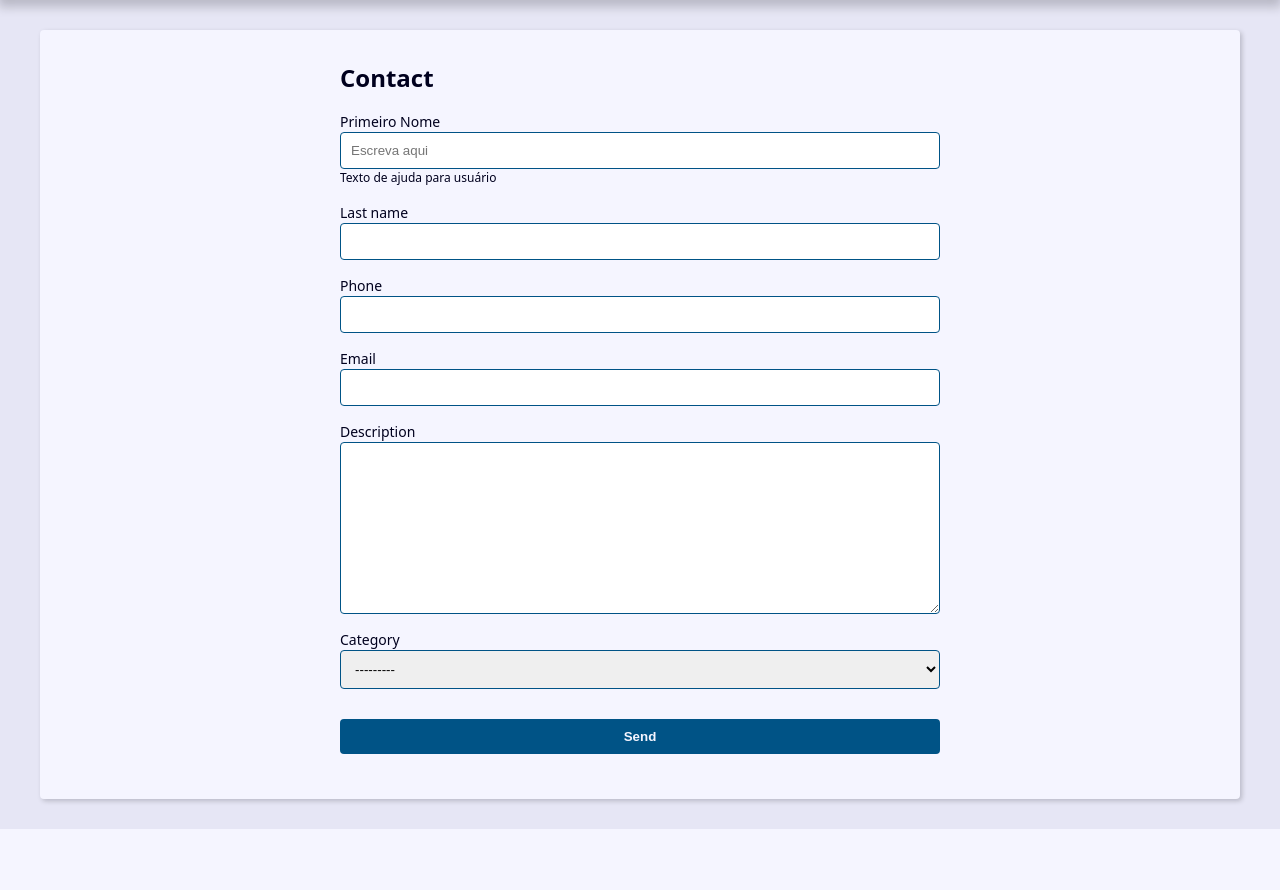
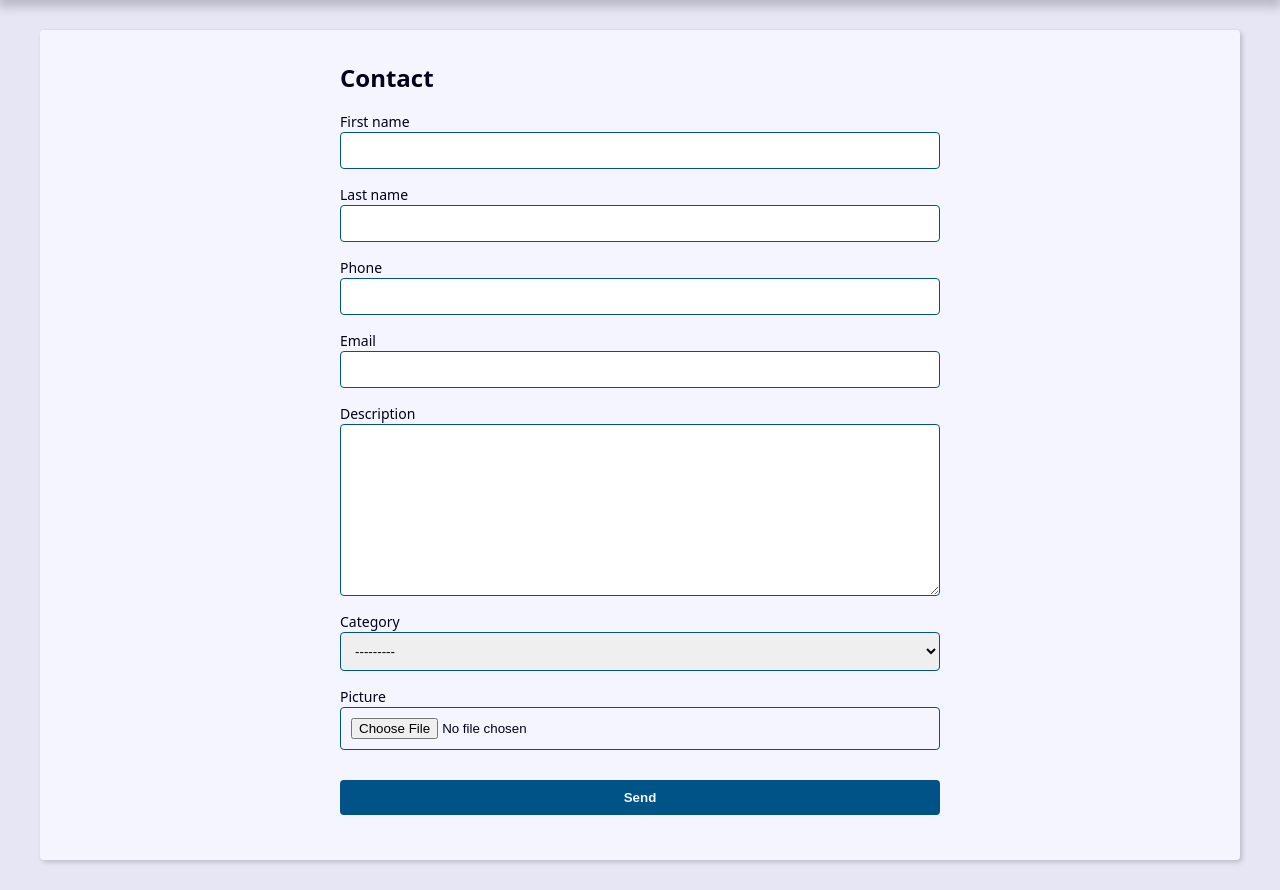
Before and after one commit to Etanielcaus/AGENDA-OLM, a Django app: page /contact/create/ in a window 1280 px wide. Shown: the part 239-1129 px from the top of the page. Before the commit the page ends 1068 px from the top, so only its background shows below. Run offline with Django 4.2, Linux system fonts and the light colour scheme; data that the repository does not hold is empty.

Commit message:
trabalhando no imagefield do form

```diff
--- a/contact/forms.py
+++ b/contact/forms.py
@@ -3,19 +3,27 @@ from django.core.exceptions import ValidationError
 from . import models
 
 class ContactForm(forms.ModelForm):
-    first_name = forms.CharField(
-        widget=forms.TextInput(
+    picture = forms.ImageField(
+        widget=forms.FileInput(
             attrs={
-                'class': 'classe-a classe-b',
-                'placeholder': 'Escreva aqui'
+                'accept': 'image/*',
             }
-        ),
-        label='Primeiro Nome',
-        help_text='Texto de ajuda para usuário',
+        )
     )
 
-    def __init__(self, *args, **kwargs):
-        super().__init__(*args, **kwargs)
+    # first_name = forms.CharField(
+    #     widget=forms.TextInput(
+    #         attrs={
+    #             'class': 'classe-a classe-b',
+    #             'placeholder': 'Escreva aqui'
+    #         }
+    #     ),
+    #     label='Primeiro Nome',
+    #     help_text='Texto de ajuda para usuário',
+    # )
+
+    # def __init__(self, *args, **kwargs):
+    #     super().__init__(*args, **kwargs)
 
         # self.fields['first_name'].widget.attrs.update({
         #     'class': 'classe-a classe-b',
@@ -27,6 +35,7 @@ class ContactForm(forms.ModelForm):
         fields = (
             'first_name', 'last_name', 'phone',
             'email', 'description', 'category',
+            'picture',
         )
         # widgets = {
         #     'first_name': forms.TextInput(
--- a/contact/templates/contact/contact.html
+++ b/contact/templates/contact/contact.html
@@ -12,6 +12,12 @@
         <p><b>Created Date: </b> {{contact.created_date}} </p>
         <p><b>Description: </b> {{contact.description}} </p>
         <p><b>Category: </b> {{contact.category.name}} </p>
+
+        {% if contact.picture %}
+        <p>
+            <img src="{{contact.picture.url}}" alt="{{contact.first_name}}  {{contact.last_name}}">
+        </p>
+        {% endif %}
 
         <div class="contact-links">
             <a class="btn btn-link" href="{% url 'contact:update' contact.id %}">Update</a>
--- a/contact/templates/contact/create.html
+++ b/contact/templates/contact/create.html
@@ -1,45 +1,41 @@
 {% extends 'global/base.html' %}
+
 {% block content %}
   <div class="form-wrapper">
+
     <h2>Contact</h2>
 
-  <form action="{{form_action}}" method="POST"
-    enctype="multipart/form-data">
+    <form
+      action="{{ form_action }}"
+      method="POST"
+      enctype="multipart/form-data"
+    >
       {% csrf_token %}
 
       <div class="form-content">
 
         {% for field in form %}
-      <!-- Loop que percorre os campos do formulário (variável 'form') -->
-
           <div class="form-group">
-        <!-- Início de um bloco de elemento 'form-group' que contém um campo do formulário -->
-
-        <label for="{{field.id_for_label}}e">{{field.label}}</label>
-        <!-- Rótulo (label) para o campo do formulário, com um 'for' associado ao campo e o texto do rótulo -->
-
-        {{field}}
-        <!-- Exibe o campo do formulário em si -->
-
-        {{field.errors}}
-        <!-- Exibe quaisquer erros associados ao campo (por exemplo, erros de validação) -->
+            <label for="{{ field.id_for_label }}">{{ field.label }}</label>
+            {{ field }}
+            {{ field.errors }}
 
             {% if field.help_text %}
-          <p class="help-text">{{field.help_text}}</p>
+              <p class="help-text">{{ field.help_text }}</p>
             {% endif %}
-        <!-- Exibe o texto de ajuda associado ao campo, se houver -->
+          </div>
 
+          {% if field.name == 'picture' and field.value.url %}
+            <div class="form-group">
+              <img src="{{ field.value.url }}" alt="">
             </div>
-      <!-- Fim do bloco 'form-group' que contém um campo do formulário -->
-
+          {% endif %}
         {% endfor %}
-      <!-- Fim do loop que percorre os campos do formulário -->
-
       </div>
 
       {% if form.non_field_errors %}
         <div class="form-content">
-          <div class="form-group"></div>
+          <div class="form-group">
             <div class="message error">
               {{ form.non_field_errors }}
             </div>
@@ -53,7 +49,6 @@
         </div>
       </div>
 
-
     </form>
   </div>
 {% endblock content %}
--- a/contact/views/contact_forms.py
+++ b/contact/views/contact_forms.py
@@ -8,7 +8,7 @@ def create(request):
     form_action = reverse('contact:create')
 
     if request.method == 'POST':
-        form =  ContactForm(request.POST)
+        form =  ContactForm(request.POST, request.FILES)
 
         context = {
             'form' : form,
@@ -44,7 +44,7 @@ def update(request, contact_id):
     form_action = reverse('contact:update', args=(contact_id,))
 
     if request.method == 'POST':
-        form = ContactForm(request.POST, instance=contact)
+        form = ContactForm(request.POST, requeste.FILES, instance=contact)
 
         context = {
             'form' : form,
```
Lines whose indentation alone changed are shown as unchanged.
